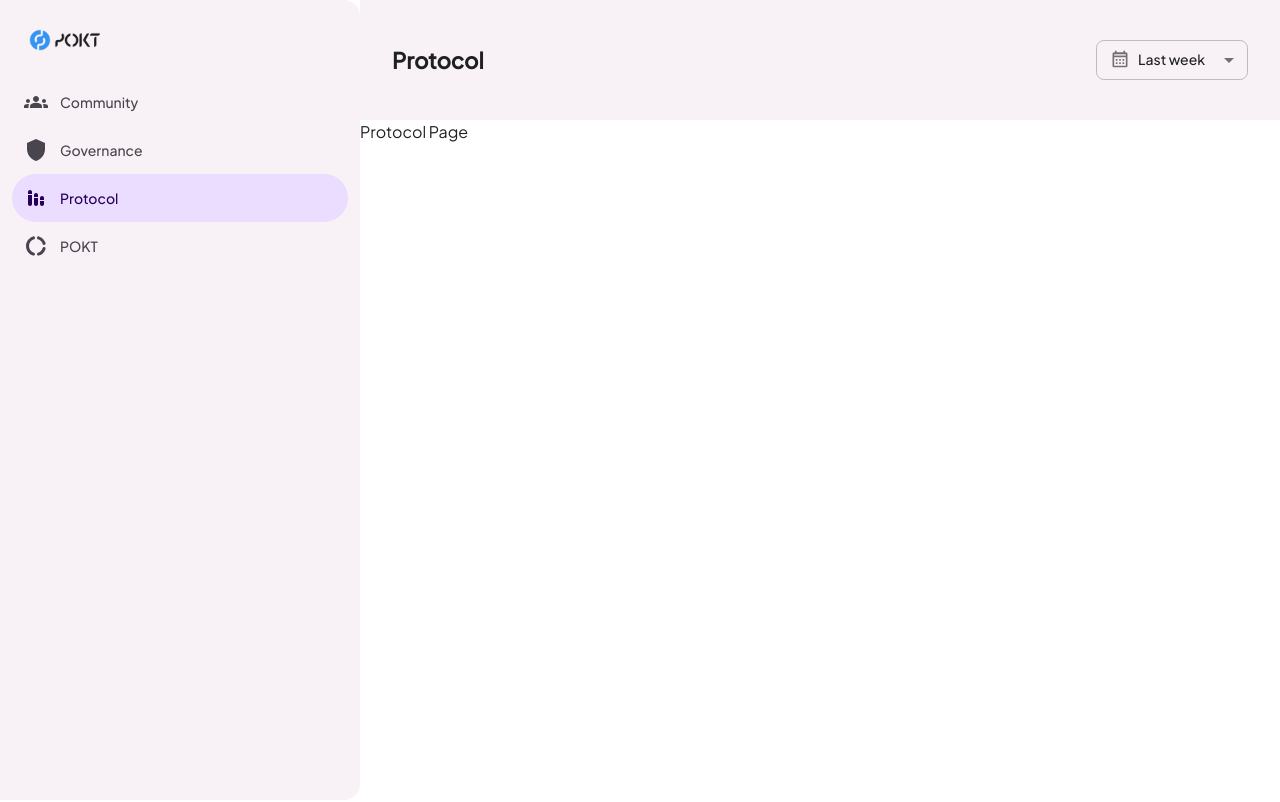
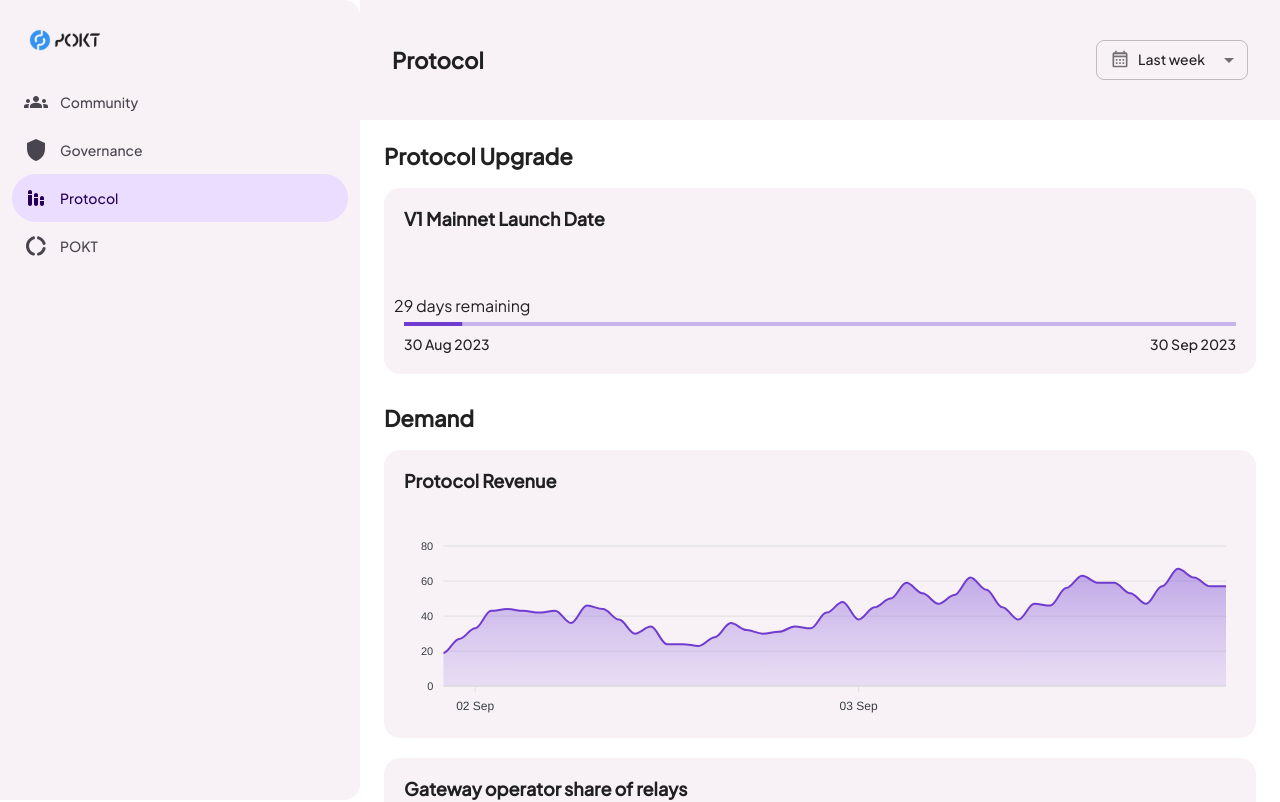
Before and after one commit to TogetherCrew/pocket-frontned, a Next.js app: page /protocol in a window 1280 px wide. Shown: the top 802 px of the page. Built offline with nearby package versions, Linux system fonts and the light colour scheme.

Commit message:
feat: added pokt and protocol pages

```diff
--- a/src/app/pokt/page.tsx
+++ b/src/app/pokt/page.tsx
@@ -1,5 +1,21 @@
+import { LineChartMetric } from '@/components/metrics-charts';
+
 const POKTPage = () => {
-  return <div>POKT Page</div>;
+  return (
+    <main className="flex flex-col gap-8 p-6">
+      <LineChartMetric title="POKT Liquidity: 2% depth" color="primary" />
+      <LineChartMetric
+        title="Coverage Ratio"
+        color="secondary"
+        description="Protocol revenue / token issuance"
+      />
+      <LineChartMetric
+        title="Annualised yield"
+        color="primary"
+        description="Protocol revenue / circulating supply"
+      />
+    </main>
+  );
 };
 
 export default POKTPage;
--- /dev/null
+++ b/src/app/protocol/Demand.tsx
@@ -0,0 +1,18 @@
+import {
+  generateSingleData,
+  LineChartMetric,
+  StackedBarCharMetric,
+} from '@/components/metrics-charts';
+
+export const Demand = () => {
+  return (
+    <div className="flex flex-col gap-5">
+      <div className="text-title-large">Demand</div>
+      <LineChartMetric title="Protocol Revenue" color="primary" />
+      <StackedBarCharMetric
+        title="Gateway operator share of relays"
+        data={generateSingleData(10)}
+      />
+    </div>
+  );
+};
--- /dev/null
+++ b/src/app/protocol/ProtocolUpgrade.tsx
@@ -0,0 +1,16 @@
+import { LinearProgressDateMetric } from '@/components/metrics-charts';
+
+export const ProtocolUpgrade = () => {
+  return (
+    <div className="flex flex-col gap-5">
+      <div className="text-title-large">Protocol Upgrade</div>
+      <div className="flex flex-row flex-wrap justify-between gap-5 lg:flex-nowrap">
+        <LinearProgressDateMetric
+          startDate="30 Aug 2023"
+          endDate="30 Sep 2023"
+          title="V1 Mainnet Launch Date"
+        />
+      </div>
+    </div>
+  );
+};
--- a/src/app/protocol/page.tsx
+++ b/src/app/protocol/page.tsx
@@ -1,5 +1,13 @@
+import { Demand } from '@/app/protocol/Demand';
+import { ProtocolUpgrade } from '@/app/protocol/ProtocolUpgrade';
+
 const ProtocolPage = () => {
-  return <div>Protocol Page</div>;
+  return (
+    <main className="flex flex-col gap-8 p-6">
+      <ProtocolUpgrade />
+      <Demand />
+    </main>
+  );
 };
 
 export default ProtocolPage;
--- /dev/null
+++ b/src/components/metrics-charts/LinearProgressDateMetric.tsx
@@ -0,0 +1,90 @@
+'use client';
+import { useMemo } from 'react';
+
+import { Box, LinearProgress } from '@mui/material';
+
+interface LinearProgressDateMetricProps {
+  startDate: string;
+  endDate: string;
+  title: string;
+  description?: string;
+  color?: 'primary' | 'secondary';
+}
+
+interface CalculatedDaysType {
+  totalDays: number;
+  remainingDays: number;
+}
+
+export const LinearProgressDateMetric = ({
+  startDate,
+  endDate,
+  title,
+  description,
+  color = 'primary',
+}: LinearProgressDateMetricProps) => {
+  const { remainingDays, totalDays } = useMemo((): CalculatedDaysType => {
+    const startTime = new Date(startDate).getTime();
+    const endTime = new Date(endDate).getTime();
+    const currentTime = new Date().getTime();
+
+    const totalDays = Math.ceil((endTime - startTime) / (1000 * 60 * 60 * 24));
+    const remainingDays = Math.ceil(
+      (endTime - currentTime) / (1000 * 60 * 60 * 24),
+    );
+
+    if (remainingDays <= 0) {
+      return { totalDays, remainingDays: 0 };
+    }
+
+    return { totalDays, remainingDays };
+  }, [startDate, endDate]);
+
+  const startDateArray = new Date(startDate).toDateString().split(' ');
+  const endDateArray = new Date(endDate).toDateString().split(' ');
+  const parentTranslate = Math.ceil(
+    -1 * (100 - ((totalDays - remainingDays) * 100) / totalDays),
+  );
+  const childTranslate = parentTranslate > -8 ? 0 : 50;
+
+  return (
+    <div className="flex w-full flex-col gap-6 rounded-2xl bg-surfaceContainerLow p-5">
+      <div className="flex flex-row justify-between">
+        <div className="mb-10 text-title-semi-large">
+          <p className="m-0">{title}</p>
+          {description ? (
+            <p className="m-0 mt-1 text-body-medium text-onSurfaceVariant">
+              {description}
+            </p>
+          ) : null}
+        </div>
+      </div>
+      <div>
+        <Box
+          className="mb-1 flex justify-end"
+          sx={{
+            transform: `translateX(${parentTranslate}%)`,
+          }}
+        >
+          <Box
+            component="span"
+            sx={{ transform: `translateX(${childTranslate}%)` }}
+          >
+            {remainingDays === 0
+              ? 'Launched'
+              : `${remainingDays} days remaining`}
+          </Box>
+        </Box>
+        <LinearProgress
+          variant="determinate"
+          value={Math.ceil(((totalDays - remainingDays) * 100) / totalDays)}
+          color={color}
+        />
+        <div className="mt-2 flex w-full justify-between text-title-small">
+          <span>{`${startDateArray[2]} ${startDateArray[1]} ${startDateArray[3]}`}</span>
+          <span>{`${endDateArray[2]} ${endDateArray[1]} ${endDateArray[3]}`}</span>
+        </div>
+      </div>
+    </div>
+  );
+};
--- a/src/components/metrics-charts/index.ts
+++ b/src/components/metrics-charts/index.ts
@@ -1,3 +1,4 @@
+import { LinearProgressDateMetric } from '@/components/metrics-charts/LinearProgressDateMetric';
 import {
   LineChartMetric,
   generateData,
@@ -5,9 +6,27 @@
 import {
   StackedBarCharMetric,
   MultipleColumnData,
+  SingleColumnData,
 } from '@/components/metrics-charts/StackedBarCharMetric';
 
-export const generateMultipleData = (
+const generateSingleData = (length: number): Array<SingleColumnData> => {
+  const data: Array<SingleColumnData> = [];
+
+  const date = new Date();
+
+  for (let i = 0; i < length; i++) {
+    // Add the data point to the data array
+    data.push({
+      date: date.toISOString(),
+      value: Math.floor(Math.random() * 100),
+    });
+    date.setHours(date.getHours() + 12);
+  }
+
+  return data;
+};
+
+const generateMultipleData = (
   length: number,
   count: number,
 ): Array<MultipleColumnData> => {
@@ -34,4 +53,11 @@
   return data;
 };
 
-export { LineChartMetric, StackedBarCharMetric, generateData };
+export {
+  LineChartMetric,
+  StackedBarCharMetric,
+  generateData,
+  generateMultipleData,
+  generateSingleData,
+  LinearProgressDateMetric,
+};
```
